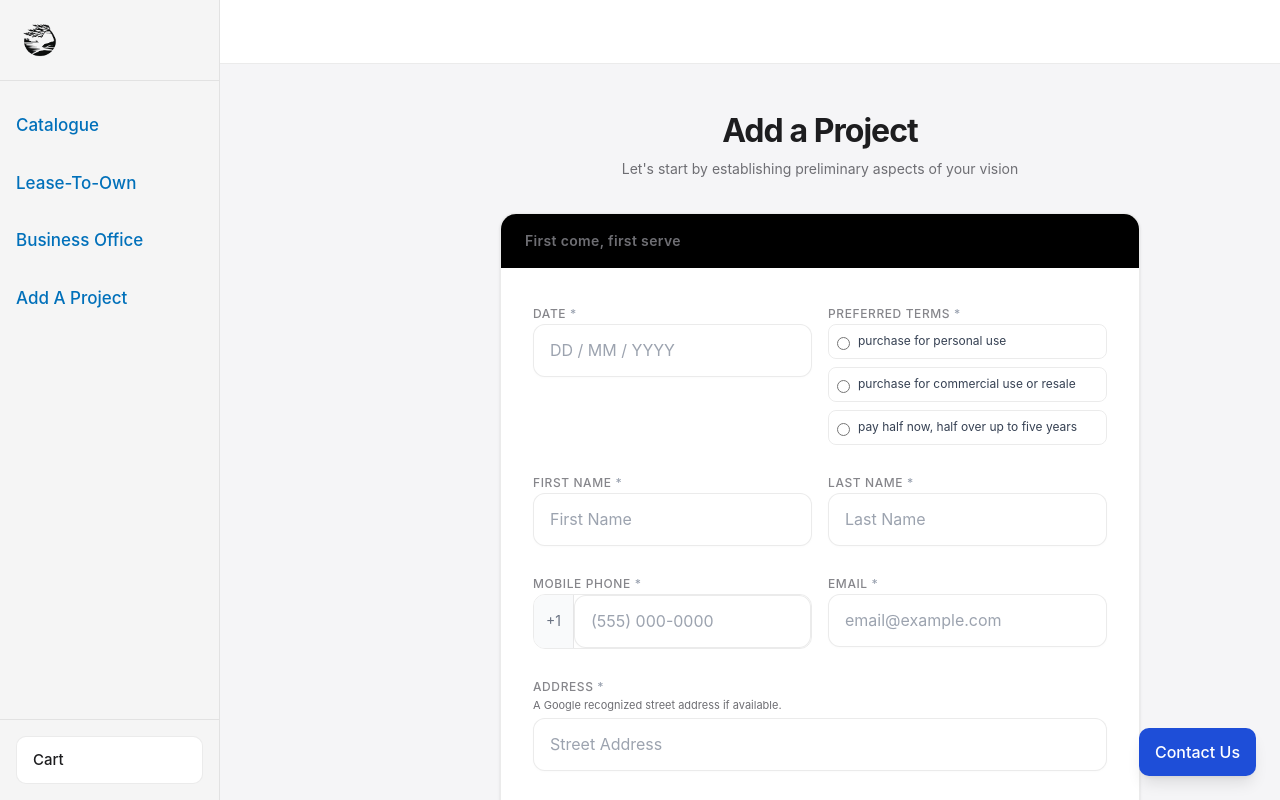
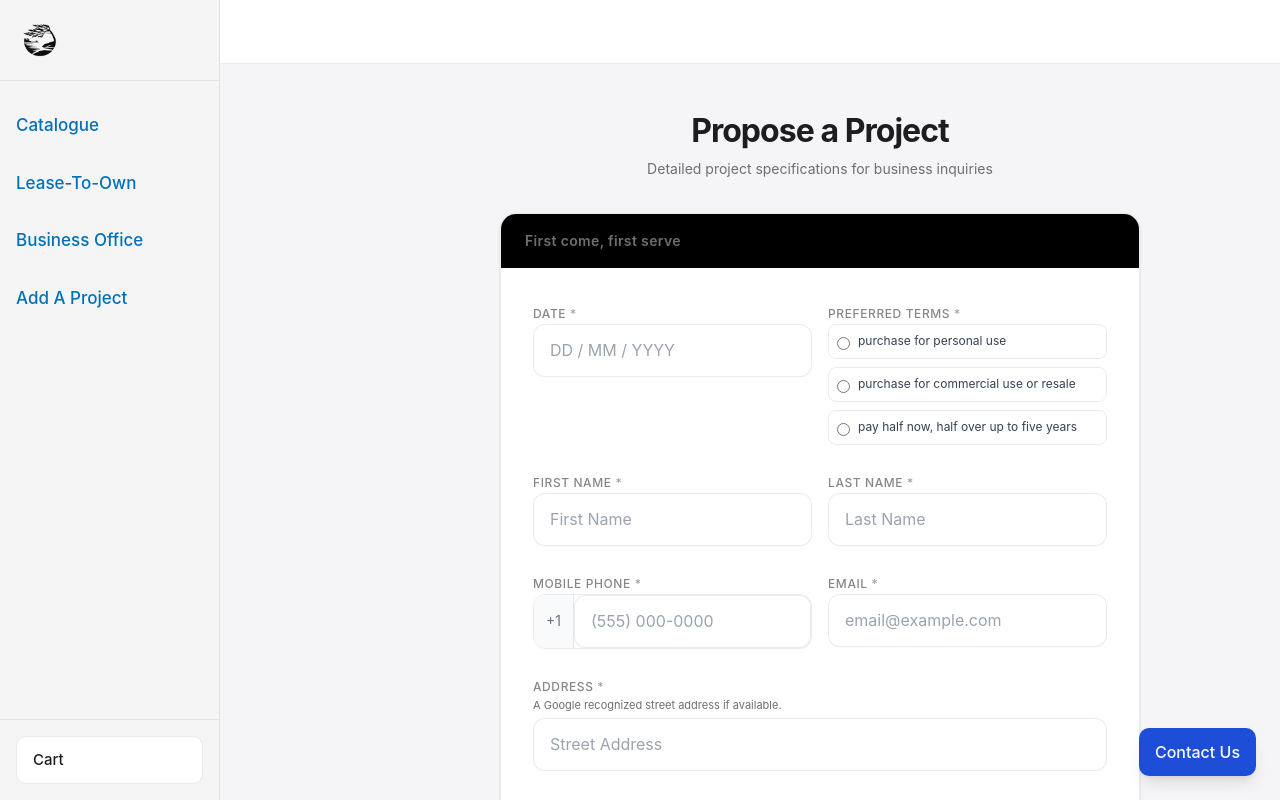
Before and after one commit to justinumailed-create/talishouse-clean, a Next.js app: page /propose-project in a window 1280 px wide. Shown: the top 800 px of the page. Built offline with nearby package versions, Linux system fonts and the light colour scheme; no server answers.

Commit message:
fix: separate Add A Project (user) vs Propose a Project (business) flows

```diff
--- a/app/page.tsx
+++ b/app/page.tsx
@@ -120,7 +120,7 @@ export default function Home() {
             </ul>
 
             <Link
-              href="/propose-project"
+              href="/add-project"
               className="block w-full text-center text-base font-medium text-white bg-[#1E4ED8] hover:bg-[#1d4ed8] rounded-lg px-6 py-4 transition-colors"
               style={{ backgroundColor: '#1E4ED8', color: '#ffffff' }}
             >
--- a/app/propose-project/page.tsx
+++ b/app/propose-project/page.tsx
@@ -109,13 +109,13 @@ export default function ProposeProjectPage() {
 
   return (
     <div className="min-h-[70vh] bg-[#f5f5f7] py-12 px-4">
-      <div className="max-w-[640px] mx-auto space-y-6">
+        <div className="max-w-[640px] mx-auto space-y-6">
         <div className="text-center mb-8">
           <h1 className="text-2xl font-semibold tracking-tight text-gray-900">
-            Add a Project
+            Propose a Project
           </h1>
           <p className="text-gray-500 text-sm mt-2">
-            Let&apos;s start by establishing preliminary aspects of your vision
+            Detailed project specifications for business inquiries
           </p>
         </div>
 
```
